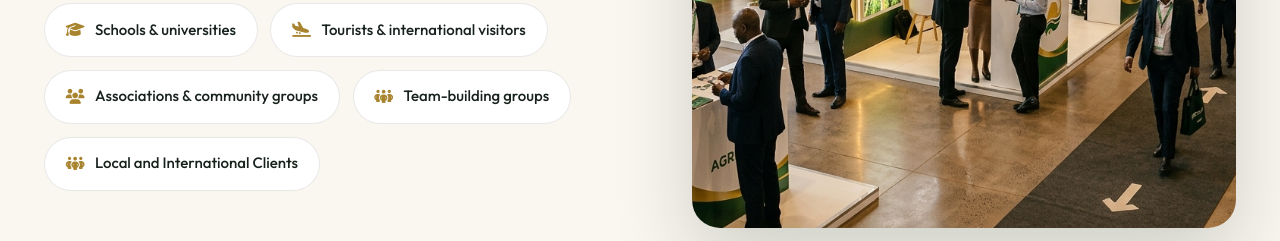
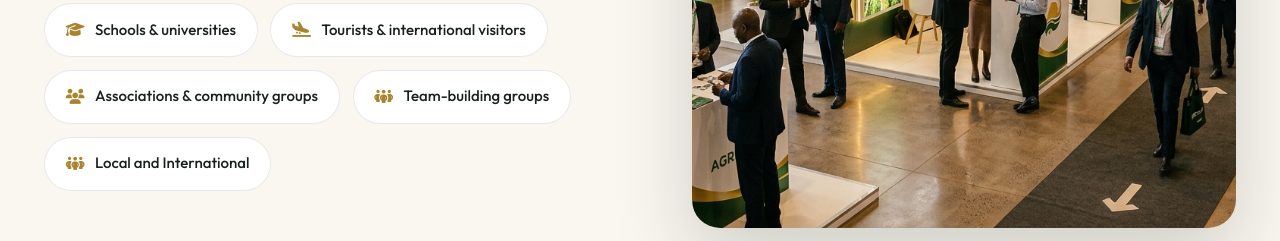
Before and after one commit to muragwa/serene-moments, a plain HTML site: page about.html in a window 1280 px wide. Shown: the part 4225-4466 px from the top of the page. Drawn offline with nearby package versions, Linux system fonts and the light colour scheme.

Commit message:
Update about.html

```diff
--- a/about.html
+++ b/about.html
@@ -152,7 +152,7 @@
             <span class="chip"><i class="fas fa-plane-arrival"></i>Tourists &amp; international visitors</span>
             <span class="chip"><i class="fas fa-users"></i>Associations &amp; community groups</span>
             <span class="chip"><i class="fas fa-people-group"></i>Team-building groups</span>
-            <span class="chip"><i class="fas fa-people-group"></i>Local and International Clients</span>
+            <span class="chip"><i class="fas fa-people-group"></i>Local and International</span>
           </div>
         </div>
       </div>
```
